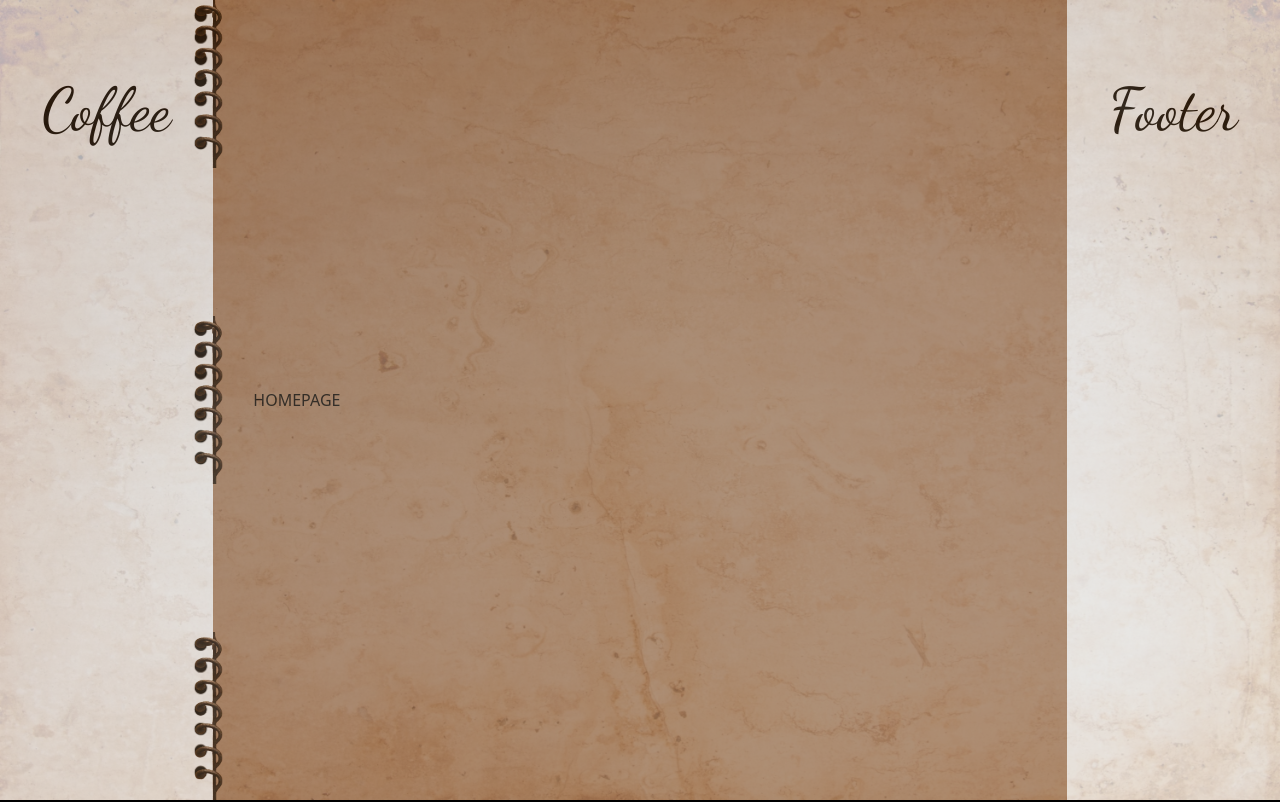
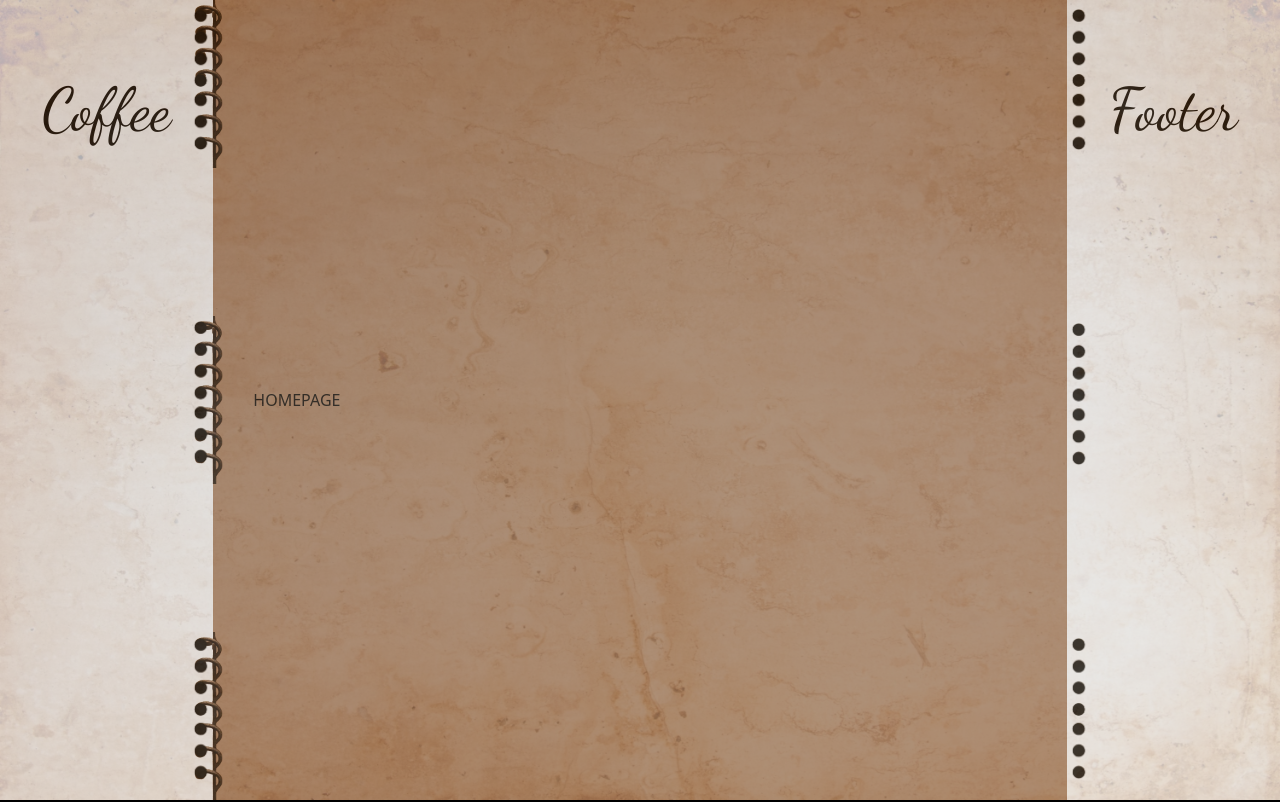
Before and after one commit to Ahmed2681/the-coffee-company-app-template, a Vue app: page / in a window 1280 px wide. Shown: the top 802 px of the page. Built offline with nearby package versions, Linux system fonts and the light colour scheme.

Commit message:
added last page component

```diff
--- a/src/components/DrawerMenu.vue
+++ b/src/components/DrawerMenu.vue
@@ -10,7 +10,7 @@ const { scrollPercent } = storeToRefs(scrollStore)
 
 <template>
   <aside
-    class="fixed flex h-full w-1/6 justify-center bg-gray-200 p-20"
+    class="fixed flex h-full z-40 w-1/6 justify-center bg-gray-200 p-20"
     :class="{
       '-right-70': !isFooterVisible,
       '-left-70': isFooterVisible,
--- a/src/components/FooterComp.vue
+++ b/src/components/FooterComp.vue
@@ -10,19 +10,40 @@ const { scrollPercent } = storeToRefs(scrollStore)
 
 <template>
   <footer
-    class="fixed right-0 bottom-0 items-center z-10 flex w-1/6 transform justify-center bg-gray-200 p-20 transition-transform ease-in-out"
+    class="fixed right-0 bottom-0 flex w-1/6 transform items-center justify-center bg-gray-200 p-20 transition-all ease-in-out"
     :class="{
       'h-full': scrollPercent === 0,
       'h-11/12': scrollPercent !== 0,
-      'translate-x-0': isFooterVisible,
-      'translate-x-[100%]': !isFooterVisible,
+      visible: isFooterVisible,
+      invisible: !isFooterVisible,
+    }"
+    :style="{
+      transform: isFooterVisible
+        ? `rotate(0deg) translateX(0%) translateY(0%)`
+        : `rotate(${scrollPercent * 1}deg) translateX(${scrollPercent * 5}%) translateY(${scrollPercent}%)`,
     }"
   >
-    <!-- <img
-      class="absolute -left-6 w-[15%] rotate-0"
-      src="@/assets/images/notebook-spiral.png"
-      alt="notebook-spiral"
-    /> -->
+    <img
+      v-if="scrollPercent < 100"
+      class="absolute top-2 left-0 w-6"
+      src="@/assets/images/spiral-holes.png"
+      alt="spiral-holes"
+      draggable="false"
+    />
+    <img
+      v-if="scrollPercent < 100"
+      class="absolute left-0 mb-3 w-6"
+      src="@/assets/images/spiral-holes.png"
+      alt="spiral-holes"
+      draggable="false"
+    />
+    <img
+      v-if="scrollPercent < 100"
+      class="absolute bottom-5 left-0 w-6"
+      src="@/assets/images/spiral-holes.png"
+      alt="spiral-holes"
+      draggable="false"
+    />
     <button class="cursor-pointer self-start" @click="$router.push('/')">
       <h1 class="font-dancing text-6xl">Footer</h1>
     </button>
--- a/src/components/HeaderComp.vue
+++ b/src/components/HeaderComp.vue
@@ -19,19 +19,25 @@ const { onCheckDrawer } = globalStore
     }"
   >
     <img
-      class="absolute top-2 -right-0 w-6"
+      v-if="scrollPercent > 0"
+      class="absolute top-2 right-0 w-6"
       src="@/assets/images/spiral-holes.png"
       alt="spiral-holes"
+      draggable="false"
     />
     <img
-      class="absolute -right-0 mb-3 w-6"
+      v-if="scrollPercent > 0"
+      class="absolute right-0 mb-3 w-6"
       src="@/assets/images/spiral-holes.png"
       alt="spiral-holes"
+      draggable="false"
     />
     <img
-      class="absolute -right-0 bottom-5 w-6"
+      v-if="scrollPercent > 0"
+      class="absolute right-0 bottom-5 w-6"
       src="@/assets/images/spiral-holes.png"
       alt="spiral-holes"
+      draggable="false"
     />
 
     <button class="cursor-pointer self-start" @click="$router.push('/')">
@@ -40,7 +46,7 @@ const { onCheckDrawer } = globalStore
   </header>
 
   <header
-    class="fixed top-0 z-50 flex h-1/12 items-center justify-between bg-gray-200 px-[5%] shadow transition-transform ease-in-out"
+    class="fixed top-0 z-40 flex h-1/12 items-center justify-between bg-gray-200 px-[5%] shadow transition-transform ease-in-out"
     :class="{
       'left-0': !isFooterVisible,
       'right-0': isFooterVisible,
--- /dev/null
+++ b/src/layouts/FirstPage.vue
@@ -0,0 +1,57 @@
+<script setup>
+import { useScrollStore } from '@/stores'
+const scrollStore = useScrollStore()
+
+import { storeToRefs } from 'pinia'
+const { scrollPercent } = storeToRefs(scrollStore)
+</script>
+
+<template>
+  <section class="relative flex h-screen w-5/6 items-center self-end bg-[#967259] px-10">
+    <!--#region spirals -->
+    <!-- first sprial -->
+    <img
+      class="absolute top-0 -left-5 z-10 w-8"
+      src="@/assets/images/notebook-spiral.png"
+      alt="notebook-spiral"
+      draggable="false"
+    />
+    <img
+      v-if="scrollPercent === 0"
+      class="absolute top-2 -left-6 z-10 w-6"
+      src="@/assets/images/spiral-holes.png"
+      alt="spiral-holes"
+      draggable="false"
+    />
+    <!-- second sprial -->
+    <img
+      class="absolute -left-5 z-10 w-8"
+      src="@/assets/images/notebook-spiral.png"
+      alt="notebook-spiral"
+      draggable="false"
+    />
+    <img
+      v-if="scrollPercent === 0"
+      class="absolute -left-6 z-10 mb-4 w-6"
+      src="@/assets/images/spiral-holes.png"
+      alt="spiral-holes"
+      draggable="false"
+    />
+    <!-- third sprial -->
+    <img
+      class="absolute bottom-0 -left-5 z-10 w-8"
+      src="@/assets/images/notebook-spiral.png"
+      alt="notebook-spiral"
+      draggable="false"
+    />
+    <img
+      v-if="scrollPercent === 0"
+      class="absolute bottom-5 -left-6 z-10 w-6"
+      src="@/assets/images/spiral-holes.png"
+      alt="spiral-holes"
+      draggable="false"
+    />
+    <!--#endregion -->
+    <slot></slot>
+  </section>
+</template>
--- a/src/components/FirstPage.vue
+++ b/src/layouts/LastPage.vue
@@ -7,43 +7,49 @@ const { scrollPercent } = storeToRefs(scrollStore)
 </script>
 
 <template>
-  <section class="relative flex h-screen w-5/6 items-center bg-[#967259] pl-10">
+  <section class="relative flex h-screen w-5/6 items-center bg-[#967259] px-10">
     <!--#region spirals -->
     <!-- first sprial -->
     <img
-      class="absolute top-0 -left-5 z-10 w-8"
+      class="absolute top-15 -right-5 z-10 w-8 rotate-180"
       src="@/assets/images/notebook-spiral.png"
       alt="notebook-spiral"
+      draggable="false"
     />
     <img
-      v-if="scrollPercent === 0"
-      class="absolute top-2 -left-6 w-6"
+      v-if="scrollPercent === 100"
+      class="absolute top-20 -right-6 z-10 w-6 rotate-180"
       src="@/assets/images/spiral-holes.png"
       alt="spiral-holes"
+      draggable="false"
     />
     <!-- second sprial -->
     <img
-      class="absolute -left-5 z-10 w-8"
+      class="absolute -right-5 z-10 mt-12 w-8 rotate-180"
       src="@/assets/images/notebook-spiral.png"
       alt="notebook-spiral"
+      draggable="false"
     />
     <img
-      v-if="scrollPercent === 0"
-      class="absolute -left-6 mb-4 w-6"
+      v-if="scrollPercent === 100"
+      class="absolute -right-6 z-10 mt-15 w-6 rotate-180"
       src="@/assets/images/spiral-holes.png"
       alt="spiral-holes"
+      draggable="false"
     />
     <!-- third sprial -->
     <img
-      class="absolute bottom-0 -left-5 z-10 w-8"
+      class="absolute -right-5 bottom-3 z-10 w-8 rotate-180"
       src="@/assets/images/notebook-spiral.png"
       alt="notebook-spiral"
+      draggable="false"
     />
     <img
-      v-if="scrollPercent === 0"
-      class="absolute bottom-5 -left-6 w-6"
+      v-if="scrollPercent === 100"
+      class="absolute -right-6 bottom-5 z-10 w-6 rotate-180"
       src="@/assets/images/spiral-holes.png"
       alt="spiral-holes"
+      draggable="false"
     />
     <!--#endregion -->
     <slot></slot>
--- a/src/layouts/TheMainLayout.vue
+++ b/src/layouts/TheMainLayout.vue
@@ -31,7 +31,7 @@ onMounted(() => {
 <template>
   <HeaderComp />
   <DrawerMenu />
-  <div ref="slotContainer" class="flex min-h-screen flex-col items-end bg-[#000]">
+  <div ref="slotContainer" class="flex min-h-screen flex-col bg-[#000]">
     <slot></slot>
   </div>
   <FooterComp />
--- a/src/views/AboutView.vue
+++ b/src/views/AboutView.vue
@@ -1,7 +1,10 @@
 <script setup>
-import FirstPage from '@/components/FirstPage.vue'
+import FirstPage from '@/layouts/FirstPage.vue'
+import LastPage from '@/layouts/LastPage.vue'
 </script>
 
 <template>
   <FirstPage> ABOUTPAGE </FirstPage>
+
+  <LastPage> HOMEPAGE </LastPage>
 </template>
--- a/src/views/HomeView.vue
+++ b/src/views/HomeView.vue
@@ -1,9 +1,11 @@
 <script setup>
-import FirstPage from '@/components/FirstPage.vue'
+import FirstPage from '@/layouts/FirstPage.vue'
+import LastPage from '@/layouts/LastPage.vue'
 </script>
 
 <template>
   <FirstPage> HOMEPAGE </FirstPage>
   <section class="h-screen min-w-screen bg-[#000]"></section>
   <section class="h-screen min-w-screen bg-[#967259]"></section>
+  <LastPage> HOMEPAGE </LastPage>
 </template>
```
